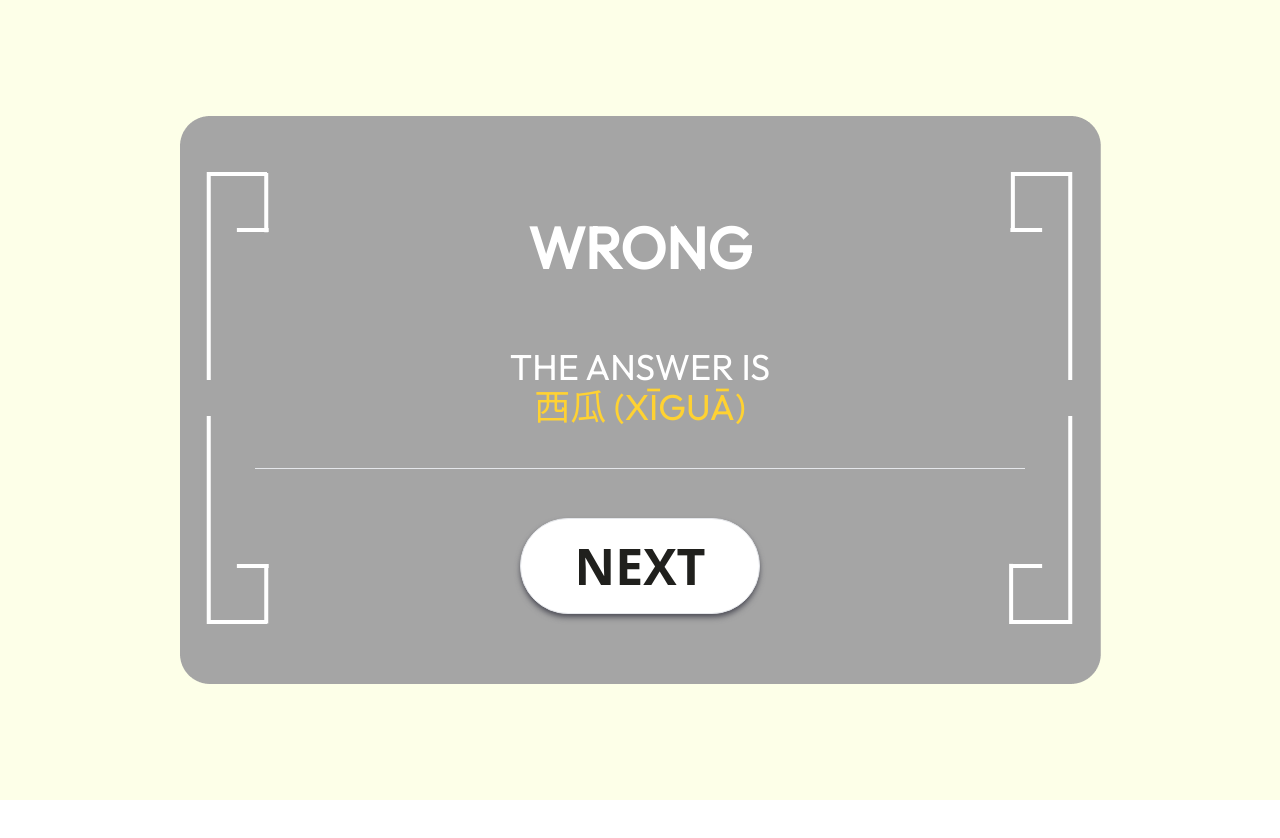
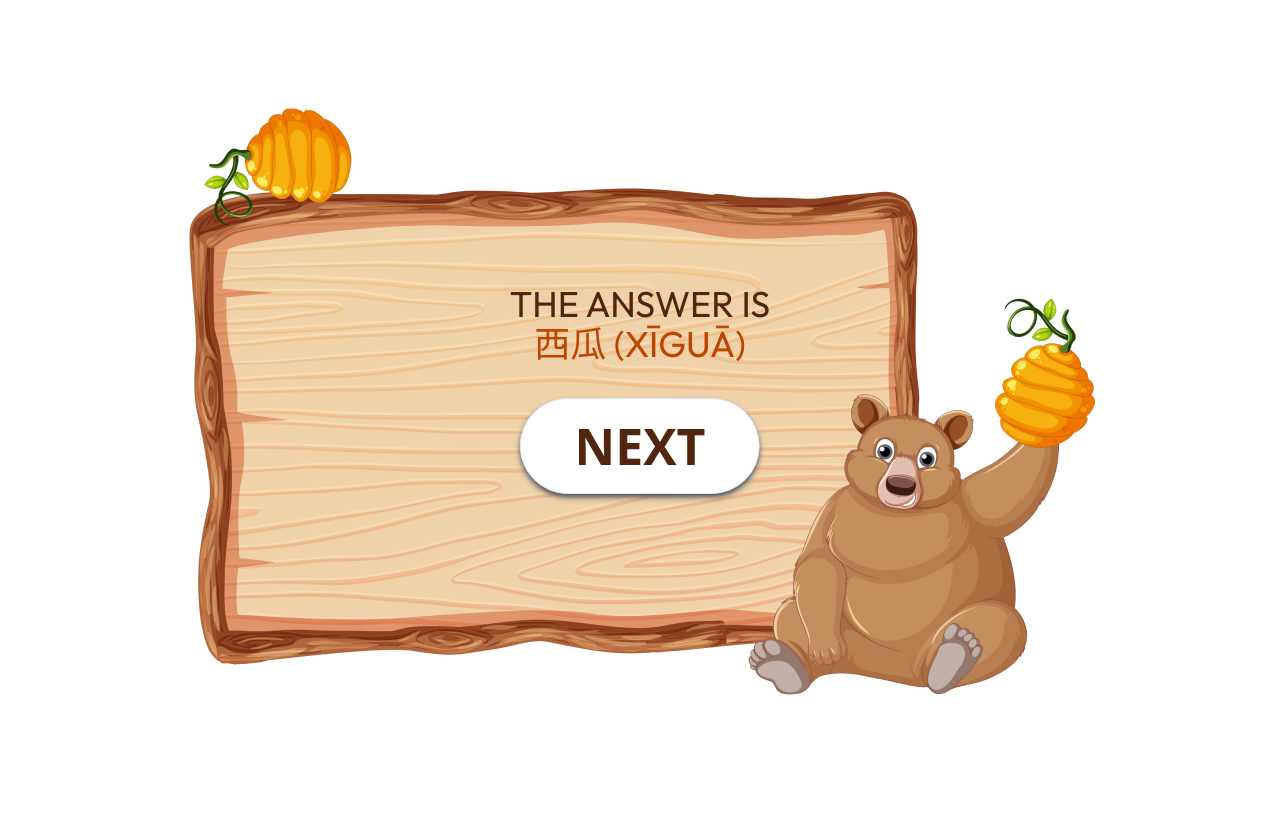
Before and after one commit to h88ych/PROJECT1-SEC-2-JaRernPorn, a Vue app in the folder PROJECT1-SEC-2-JaRernPorn/: page / in a window 1280 px wide. Shown: the top 838 px of the page. Built offline with nearby package versions, Linux system fonts and the light colour scheme; a web font is replaced by a local one.

Commit message:
update a bit

```diff
--- a/PROJECT1-SEC-2-JaRernPorn/src/App.vue
+++ b/PROJECT1-SEC-2-JaRernPorn/src/App.vue
@@ -1,7 +1,7 @@
 <script setup></script>
 
 <template>
-  <div id="body" class="bg-main-bgColor w-full h-screen p-5 relative">
+  <div id="body" class="w-full h-screen p-5 relative">
     <div
       class="w-full h-full relative text-center flex justify-center items-center"
     >
@@ -14,20 +14,14 @@
         <div
           class="absolute p-4 text-center transform -translate-x-1/2 -translate-y-1/2 top-1/2 left-1/2 flex-col space-y-14"
         >
-          <h1
-            class="uppercase font-outfit mt-10 font-semibold text-wrongPopup-size"
-          >
-            wrong
-          </h1>
           <p
-            class="uppercase text-2xl font-outfit md:text-resultButton-size sm:text-4xl xl:text-resultButton-size"
+            class="uppercase text-brownColor text-2xl font-outfit md:text-resultButton-size sm:text-4xl xl:text-resultButton-size"
           >
             The answer is<br />
             <span class="text-answer-fontColor">西瓜 (xīguā)</span>
           </p>
-          <div class="border-b w-[770px] mx-auto relative -top-[15px]"></div>
           <button
-            class="border border-10 w-60 h-24 text-[50px] rounded-full bg-white text-black font-semibold relative -top-[22px] shadow-md shadow-zinc-600"
+            class="border border-10 w-60 h-24 text-[50px] rounded-full bg-white text-brownColor font-semibold relative -top-[22px] shadow-md shadow-zinc-600"
           >
             NEXT
           </button>
--- a/PROJECT1-SEC-2-JaRernPorn/tailwind.config.js
+++ b/PROJECT1-SEC-2-JaRernPorn/tailwind.config.js
@@ -14,7 +14,8 @@ export default {
         white: '#FFFFFF',
         'quiz-bgColor': '#F4E4C0',
         black: '#20201D',
-        'answer-fontColor': '#FFD232'
+        'answer-fontColor': '#BE4400',
+        brownColor: '#52250E'
       },
       fontSize: {
         'title-size': '118px',
```
Also changed, not shown: PROJECT1-SEC-2-JaRernPorn/src/assets/wrongPopup/Frame.png.
